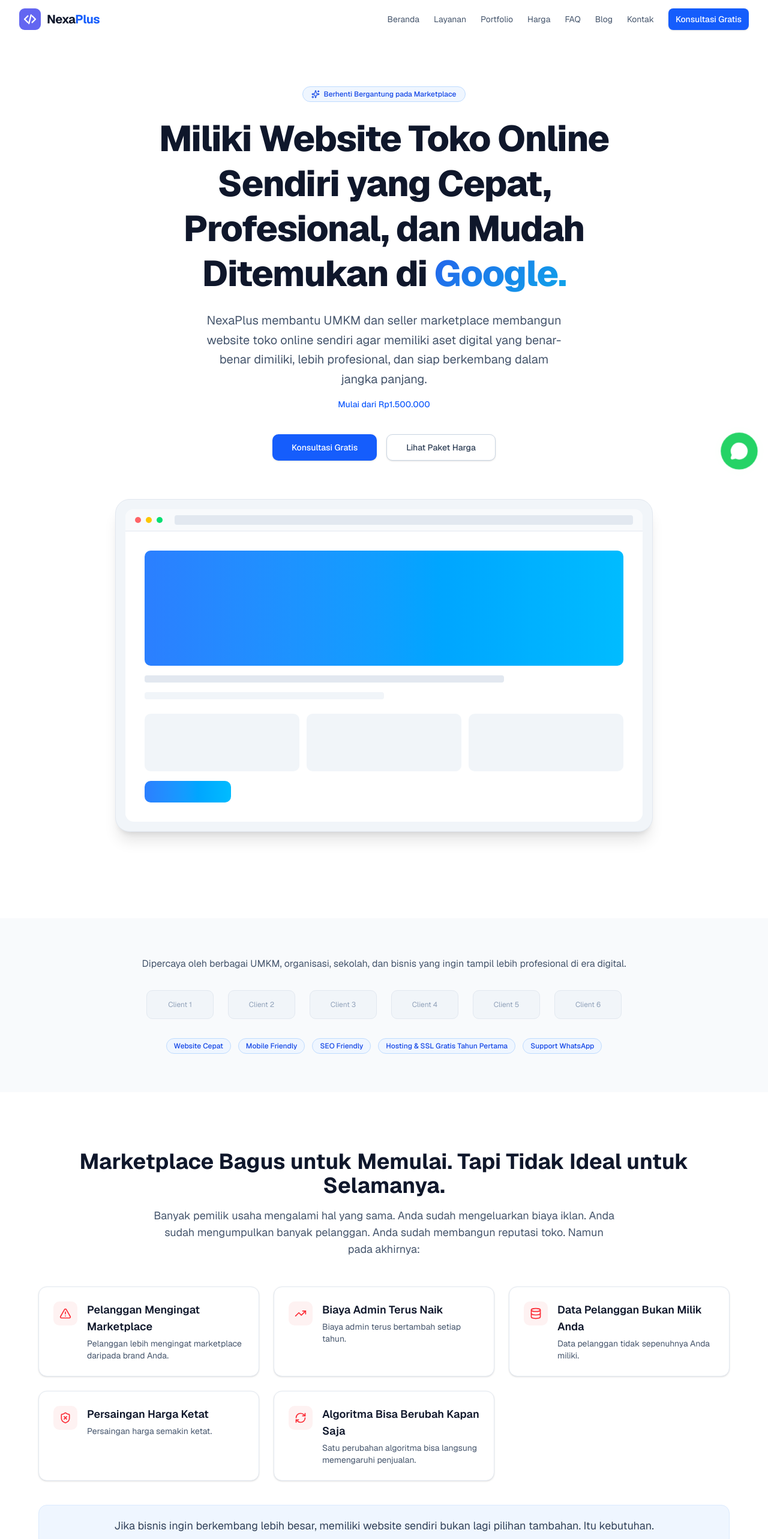
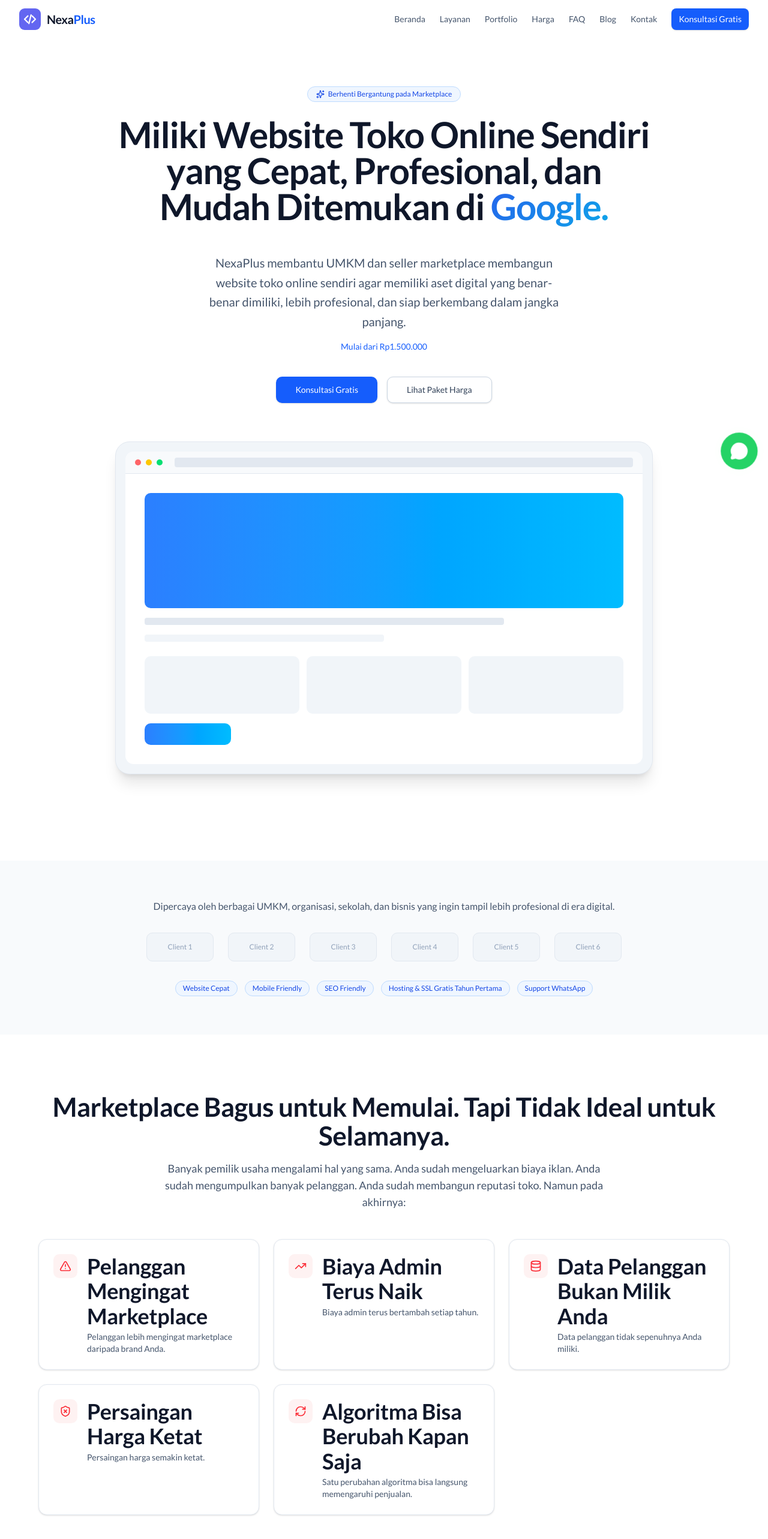
Before and after one commit to ersetdigital-sudo/nexaplus.app, a Next.js app: page / in a window 1280 px wide. Shown: the top 2566 px of the page at 60% size. Built offline with nearby package versions, Linux system fonts and the light colour scheme.

Commit message:
auto: update from Kiro

```diff
--- a/app/globals.css
+++ b/app/globals.css
@@ -12,8 +12,9 @@
   --color-accent: #06B6D4;
   --color-text: #0F172A;
   --color-text-muted: #64748B;
+  --color-fg-brand: #2563EB;
 
-  --font-sans: "Inter", ui-sans-serif, system-ui, sans-serif;
+  --font-sans: "Lato", sans-serif;
 
   --animate-accordion-down: accordion-down 0.2s ease-out;
   --animate-accordion-up: accordion-up 0.2s ease-out;
@@ -26,24 +27,16 @@
 }
 
 @keyframes accordion-down {
-  from {
-    height: 0;
-  }
-  to {
-    height: var(--radix-accordion-content-height);
-  }
+  from { height: 0; }
+  to { height: var(--radix-accordion-content-height); }
 }
 
 @keyframes accordion-up {
-  from {
-    height: var(--radix-accordion-content-height);
-  }
-  to {
-    height: 0;
-  }
+  from { height: var(--radix-accordion-content-height); }
+  to { height: 0; }
 }
 
-/* Reusable design tokens — light theme */
+/* Design tokens */
 :root {
   --card-radius: 16px;
   --interactive-radius: 10px;
@@ -52,7 +45,7 @@
   --soft-shadow: 0 10px 30px -12px rgba(37, 99, 235, 0.18);
 }
 
-/* Base styles — mobile-first approach */
+/* Base styles — mobile-first */
 html {
   scroll-behavior: smooth;
 }
@@ -67,7 +60,56 @@ body {
   -moz-osx-font-smoothing: grayscale;
 }
 
-/* Soft card style for light theme */
+/* ========================================
+   TYPOGRAPHY SYSTEM (Lato, mobile-first)
+   ======================================== */
+
+h1, h2, h3, h4, h5, h6 {
+  font-weight: 700;
+  color: #0F172A;
+}
+
+/* Mobile (default) */
+h1 { font-size: 32px; line-height: 1.1; letter-spacing: -0.8px; margin-bottom: 24px; }
+h2 { font-size: 28px; line-height: 1.15; letter-spacing: -0.4px; }
+h3 { font-size: 24px; line-height: 1.2; letter-spacing: -0.2px; }
+h4 { font-size: 22px; line-height: 1.25; }
+h5 { font-size: 20px; line-height: 1.35; }
+h6 { font-size: 18px; line-height: 1.25; }
+
+/* Tablet (≥768px) */
+@media (min-width: 768px) {
+  h1 { font-size: 40px; letter-spacing: -1px; }
+  h2 { font-size: 36px; }
+  h3 { font-size: 30px; }
+  h4 { font-size: 26px; }
+  h5 { font-size: 22px; }
+  h6 { font-size: 18px; }
+}
+
+/* Desktop (≥1024px) */
+@media (min-width: 1024px) {
+  h1 { font-size: 60px; line-height: 1; letter-spacing: -1.2px; }
+  h2 { font-size: 44px; line-height: 1.1; letter-spacing: -0.5px; }
+  h3 { font-size: 36px; line-height: 1.15; letter-spacing: -0.3px; }
+  h4 { font-size: 30px; line-height: 1.25; letter-spacing: -0.2px; }
+  h5 { font-size: 24px; line-height: 1.35; }
+  h6 { font-size: 20px; line-height: 1.25; }
+}
+
+/* Section label */
+.section-label {
+  font-size: 14px;
+  font-weight: 600;
+  color: var(--color-fg-brand);
+  letter-spacing: 0.02em;
+  margin-bottom: 12px;
+  display: inline-flex;
+  align-items: center;
+  gap: 8px;
+}
+
+/* Soft card */
 .soft-card {
   background: #FFFFFF;
   border: 1px solid #E2E8F0;
@@ -91,21 +133,16 @@ body {
   background-clip: text;
 }
 
-/* Focus indicators for accessibility */
+/* Focus indicators */
 :focus-visible {
   outline: 2px solid #2563EB;
   outline-offset: 2px;
 }
 
-/* Reduced motion support */
+/* Reduced motion */
 @media (prefers-reduced-motion: reduce) {
-  html {
-    scroll-behavior: auto;
-  }
-
-  *,
-  *::before,
-  *::after {
+  html { scroll-behavior: auto; }
+  *, *::before, *::after {
     animation-duration: 0.01ms !important;
     animation-iteration-count: 1 !important;
     transition-duration: 0.01ms !important;
--- a/app/layout.tsx
+++ b/app/layout.tsx
@@ -1,5 +1,5 @@
 import type { Metadata, Viewport } from "next";
-import { Inter, Geist } from "next/font/google";
+import { Lato } from "next/font/google";
 import "./globals.css";
 import { cn } from "@/lib/utils";
 import { Navbar } from "@/components/layout/navbar";
@@ -10,12 +10,11 @@ import {
   generateLocalBusinessSchema,
 } from "@/lib/schema-markup";
 
-const geist = Geist({ subsets: ["latin"], variable: "--font-sans" });
-
-const inter = Inter({
+const lato = Lato({
   subsets: ["latin"],
+  weight: ["300", "400", "700", "900"],
   display: "swap",
-  variable: "--font-inter",
+  variable: "--font-lato",
 });
 
 export const viewport: Viewport = {
@@ -53,6 +52,10 @@ export const metadata: Metadata = {
     index: true,
     follow: true,
   },
+  icons: {
+    icon: "/favicon.svg",
+    apple: "/favicon.svg",
+  },
 };
 
 export default function RootLayout({
@@ -64,7 +67,7 @@ export default function RootLayout({
   const localBusinessSchema = generateLocalBusinessSchema();
 
   return (
-    <html lang="id" className={cn("font-sans", inter.variable, geist.variable)}>
+    <html lang="id" className={cn("font-sans", lato.variable)}>
       <head>
         <script
           type="application/ld+json"
```
Also changed, not shown: public/favicon.svg (added).
